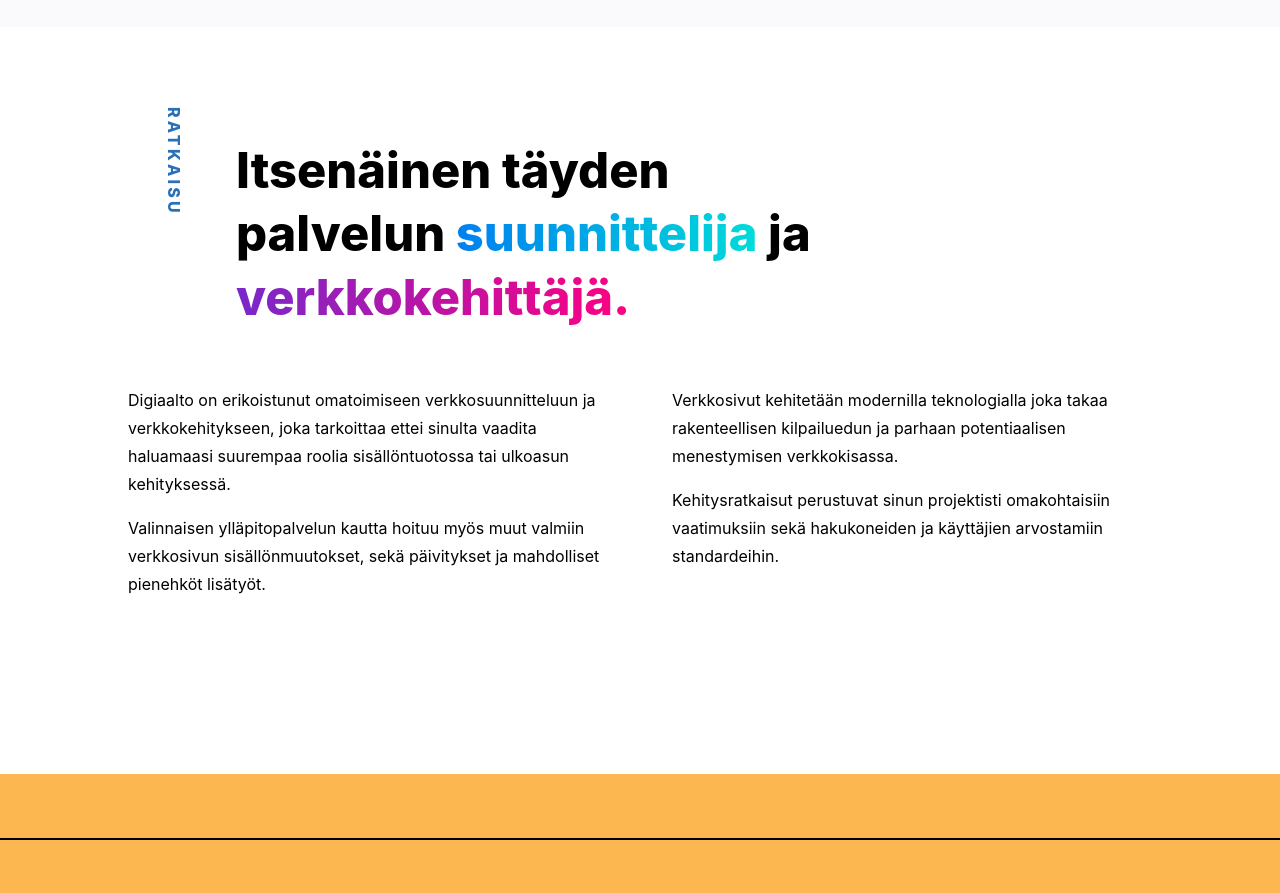
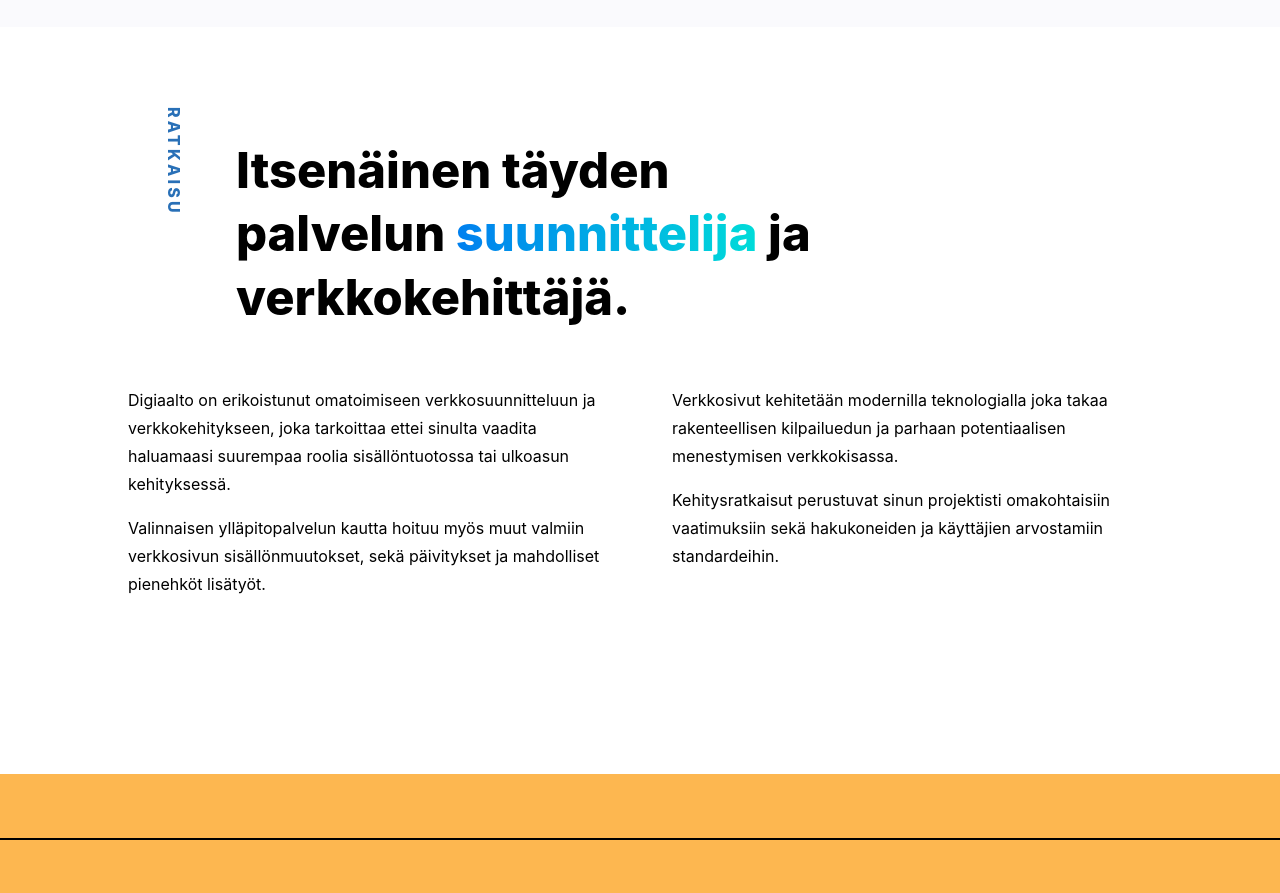
Before and after one commit to digiaalto/etusivu, a Next.js app: page / in a window 1280 px wide. Shown: the part 1380-2273 px from the top of the page. Built offline with nearby package versions, Linux system fonts and the light colour scheme; a small style sheet from the web is missing.

Commit message:
Pieni design muutos

```diff
--- a/components/LP_Solution.js
+++ b/components/LP_Solution.js
@@ -15,11 +15,7 @@ const LP_Solution = () => {
                 {" "}
                 suunnittelija{" "}
               </span>
-              ja
-              <span className={styles.kehittajaHighlight}>
-                {" "}
-                verkkokehittäjä.{" "}
-              </span>
+              ja verkkokehittäjä.
             </h1>
           </div>
           <div className={styles.textContainer}>
```
